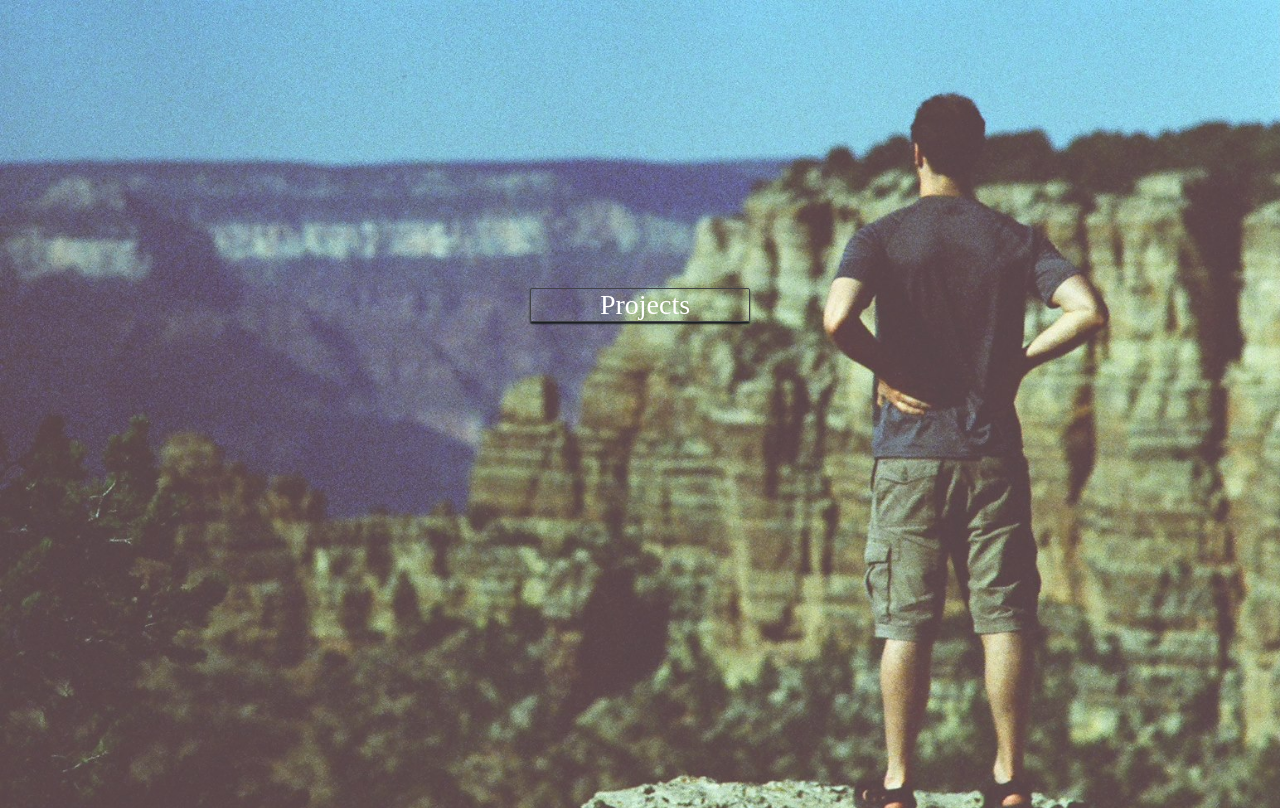
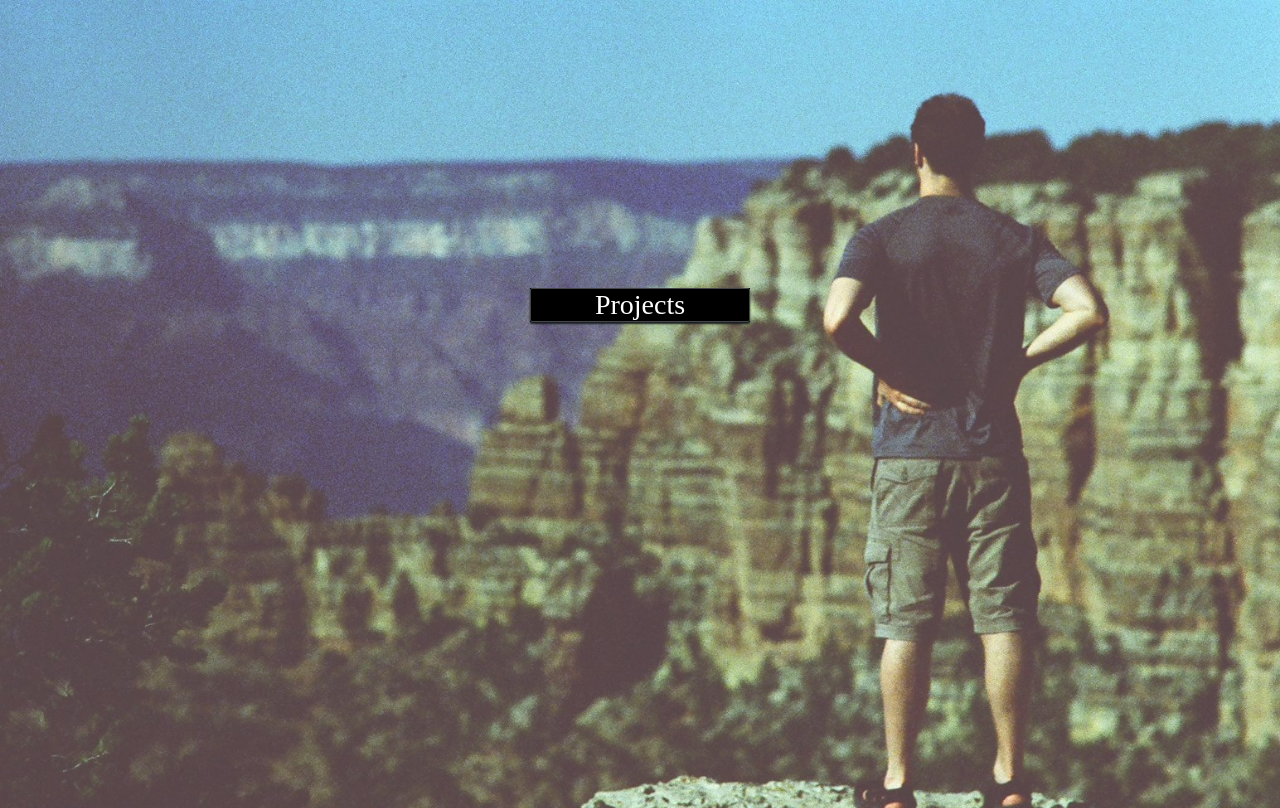
Before and after one commit to pmyers88/pmyers88.github.io, a plain HTML site: page index.html in a window 1280 px wide. Drawn offline with nearby package versions, Linux system fonts and the light colour scheme.

```diff
--- a/stylesheets/philmyers.css
+++ b/stylesheets/philmyers.css
@@ -20,10 +20,9 @@
     font-size: 28px;
     margin: auto;
     width: 220px;
-    background-image: linear-gradient(bottom, rgb(43,46,50) 0%, rgb(49,52,57) 100%);
+    background-color: black;
 }
 #dropdown #projects {
-    padding-left: 10px;
     border-radius:          2px;
     box-shadow:         0px 2px 2px 0px #191d20;
     border: 1px solid #424448;
```
